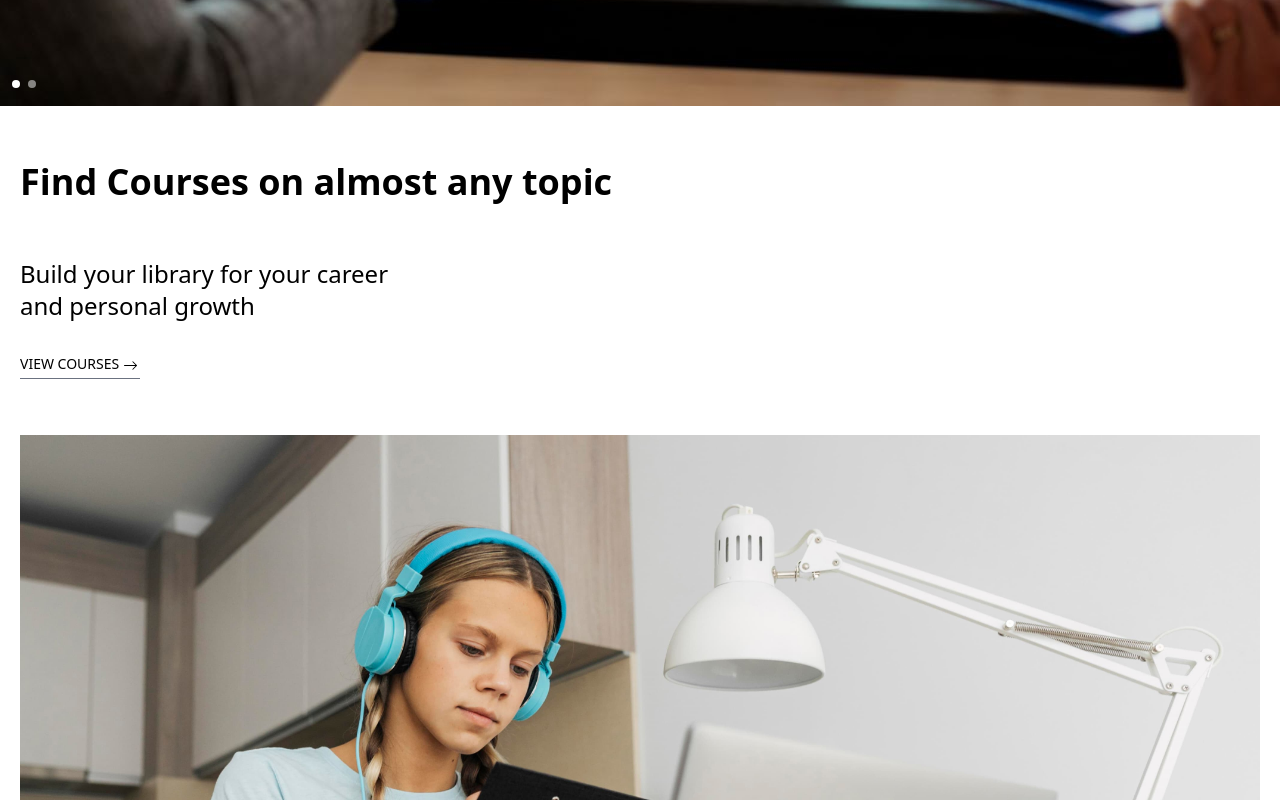
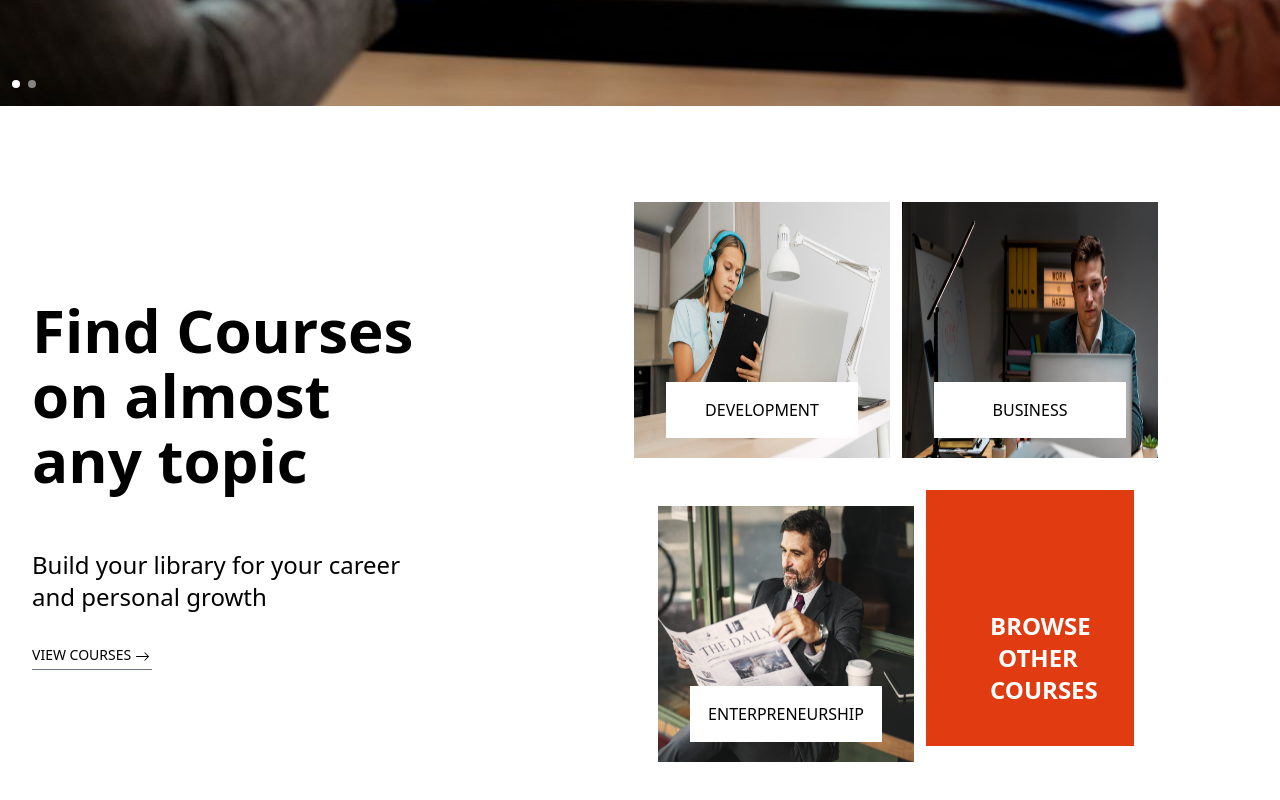
Before and after one commit to RomanAyyaz/Talent-Link, a React (Create React App) app in the folder client/: page / in a window 1280 px wide. Shown: the part 600-1400 px from the top of the page. Built offline with nearby package versions, Linux system fonts and the light colour scheme.

Commit message:
Course List Section Completed

```diff
--- a/client/src/Components/User/LandingPage/CoursesList/CourseListImages.jsx
+++ b/client/src/Components/User/LandingPage/CoursesList/CourseListImages.jsx
@@ -2,8 +2,8 @@ import React from 'react'
 
 function CourseListImages({data}) {
   return (
-    <div className='relative my-4'>
-        <img src={data.Image} alt="" />
+    <div className='relative my-4 cursor-pointer'>
+        <img src={data.Image} alt="" className={ `lg:w-64 lg:h-64`} />
         <div className='absolute bg-white p-4 w-48 bottom-6 left-1/2 transform -translate-x-1/2 text-center text-md font-medium'>
             {data.courselist}
         </div>
--- a/client/src/Components/User/LandingPage/CoursesList/CoursesList.jsx
+++ b/client/src/Components/User/LandingPage/CoursesList/CoursesList.jsx
@@ -8,35 +8,38 @@ function CoursesList() {
     let cousrseListData = [
         {
             Image:ImageOne,
-            courselist:'DEVELOPMENT'
+            courselist:'DEVELOPMENT',
         },
         {
             Image:ImageTwo,
-            courselist:'BUSINESS'
+            courselist:'BUSINESS',
         },
         {
             Image:ImageThree,
-            courselist:'ENTERPRENEURSHIP'
+            courselist:'ENTERPRENEURSHIP',
         }
     ]
   return (
-    <div>
-        <div className='mt-14 text-start px-5'>
-            <h1 className='font-bold text-4xl hidden md:block'>Find Courses on almost any topic</h1>
+    <div className='lg:flex lg:mt-6'>
+        <div className='mt-14 text-start px-5 lg:px-8 lg:w-2/5 lg:py-28'>
+            <h1 className='font-bold text-4xl hidden md:block lg:w-[400px] lg:leading-[65px] lg:text-6xl'>Find Courses on almost any topic</h1>
             <h1 className='font-semibold text-4xl md:hidden'>Find Courses on </h1>
             <h1 className='font-semibold text-4xl md:hidden'> almost any topic</h1>
             <h1 className='my-6 text-2xl font-medium md:hidden mt-14'>Build your library for your career and personal growth</h1>
             <h1 className='hidden md:block text-2xl font-normal mt-14'>Build your library for your career</h1>
             <h1 className='hidden md:block text-2xl font-normal' >and personal growth</h1>
-            <p className='text-sm mt-8'>VIEW COURSES <BsArrowRight size={15} className='inline-block'/></p>
+            <p className='text-sm mt-8 cursor-pointer'>VIEW COURSES <BsArrowRight size={15} className='inline-block'/></p>
             <div className='bg-gray-500 h-[1px] mt-1 w-[120px]'></div>
         </div>
-        <div className='mt-14 px-5'>
+        <div className='mt-14 px-5 lg:flex lg:gap-3 lg:flex-wrap lg:justify-center lg:w-3/5'>
             {cousrseListData.map((values,index)=>{
                 return(
                     <CourseListImages data = {values} key = {index}/>
                 )
             })}
+            <div className='m-auto lg:m-0 relative w-52 h-64 bg-HeroButtonOne cursor-pointer'>
+                <p className='text-white p-4 w-32 absolute bottom-6 left-12 text-center text-2xl font-semibold'>BROWSE OTHER COURSES</p>
+            </div>
         </div>
     </div>
   )
```
